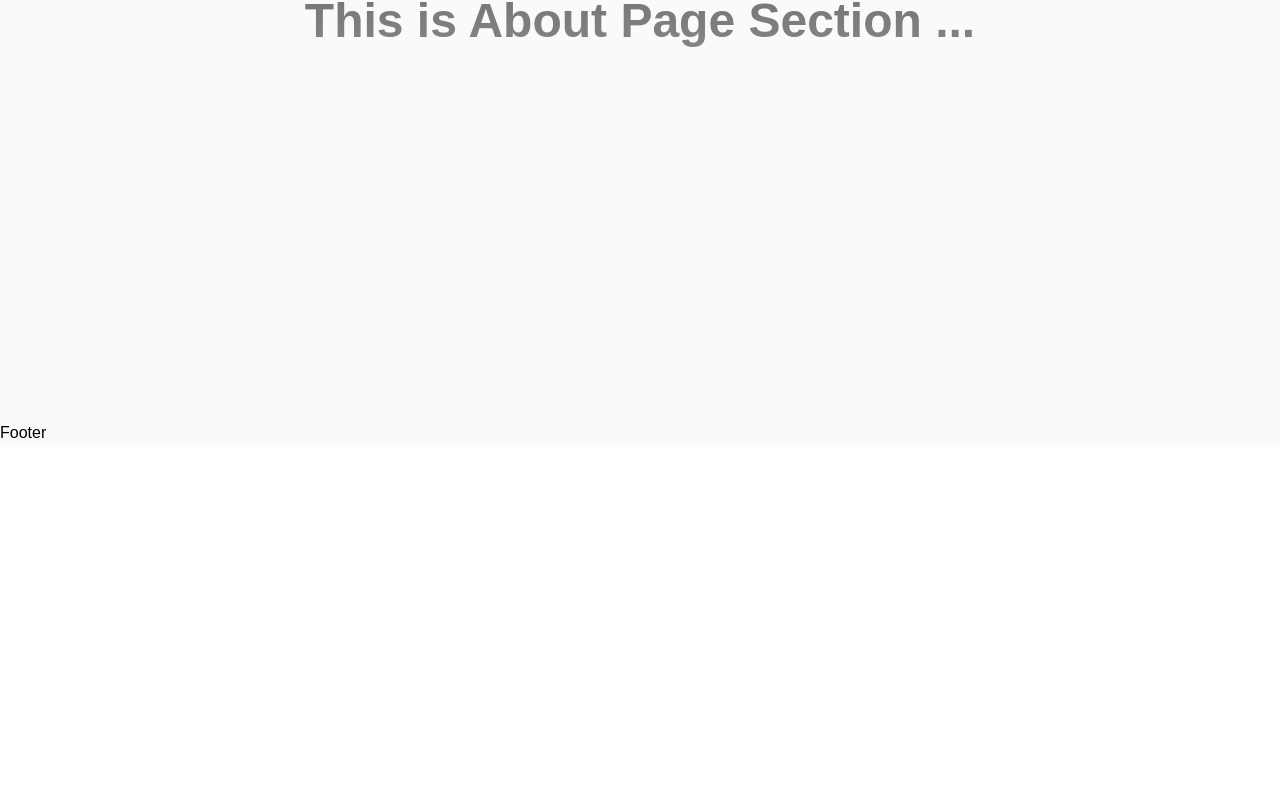
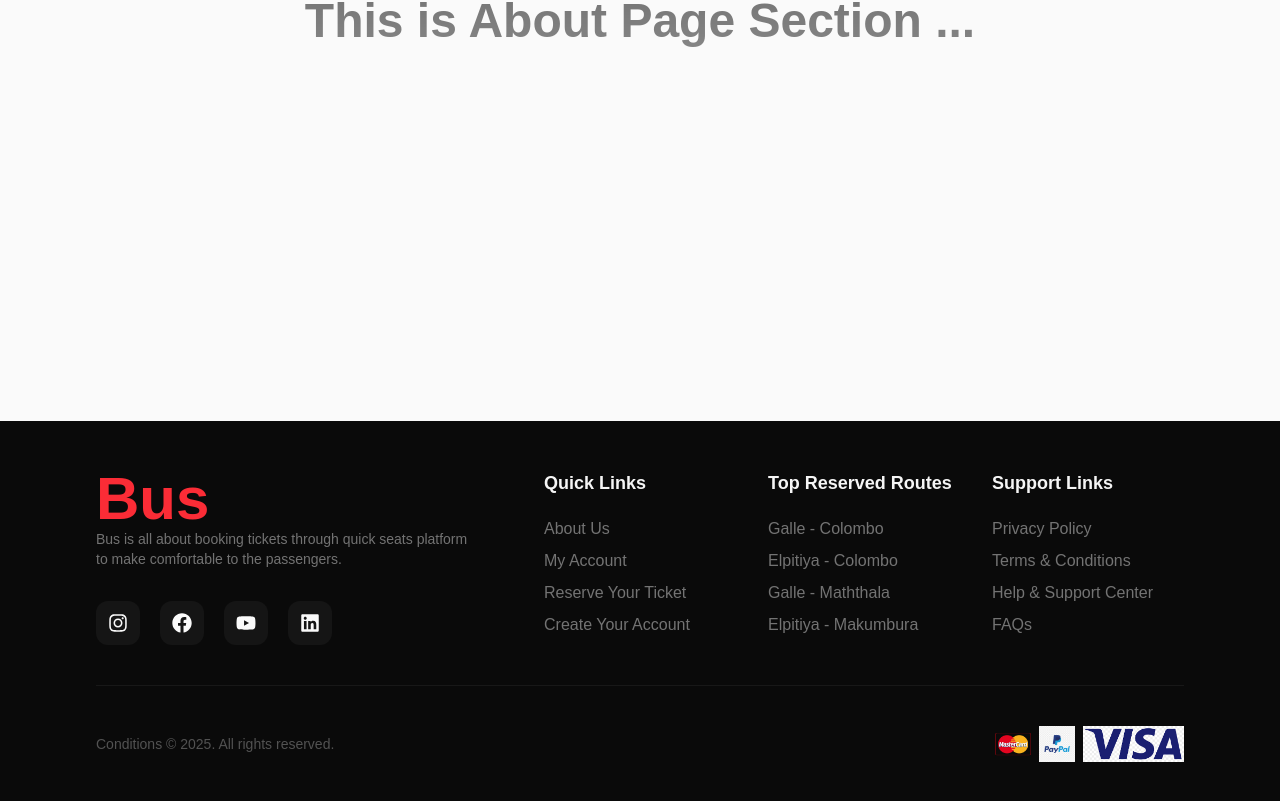
Before and after one commit to Anjana-Hesh/Bus-Booking-web, a React (Vite) app: page /about in a window 1280 px wide. Shown: the part 379-1180 px from the top of the page. Before the commit the page ends 824 px from the top, so only its background shows below. Built offline with nearby package versions, Linux system fonts and the light colour scheme.

Commit message:
Create Footer

```diff
--- a/src/App.jsx
+++ b/src/App.jsx
@@ -2,6 +2,7 @@
 import Navbar from "./components/navbar/Navbar"
 import Home from "./pages/home/Home"
 import About from "./pages/about/About"
+import Footer from "./components/footer/Footer"
 function App() {
 
   return (
@@ -19,7 +20,8 @@
           </Routes>
 
           {/* Footer */}
-          Footer
+          <Footer />
+
         </main>
       </Router>
     </>
--- /dev/null
+++ b/src/components/footer/Footer.jsx
@@ -0,0 +1,140 @@
+import React from 'react'
+import RootLayout from '../../layouts/rootLayout'
+import { Link } from 'react-router-dom'
+import { FaFacebook, FaInstagram, FaLinkedin, FaYoutube } from 'react-icons/fa'
+import MasterCardId from "../../assets/mastercard.png"
+import Paypal from "../../assets/paypal.png"
+import VisaCard from "../../assets/visa.png"
+
+const Footer = () => {
+  return (
+    <div className='w-full h-auto bg-neutral-950 py-12'>
+        <RootLayout className="space-y-10">
+
+            {/* Footer other content */}
+            <div className="w-full grid grid-cols-5 gap-8">
+                <div className="col-span-2 space-y-8 md:pr-10 pr-0">
+                    <div className="space-y-3">
+                        {/* logo */}
+                        <Link to="/" className='text-6xl text-red-500 font-bold'>
+                            Bus
+                        </Link>
+
+                        <p className="text-sm text-neutral-500 font-normal">
+                            Bus is all about booking tickets through quick seats platform to make comfortable to the passengers.
+                        </p>
+                    </div>
+
+                    {/* social links */}
+                    <div className="w-full flex items-center gap-x-5">
+                        <div className="w-11 h-11 rounded-xl bg-neutral-800/40 hover:bg-red-700 flex items-center justify-center cursor-pointer ease-in-out duration-500">
+                            <FaInstagram className='w-5 h-5 text-neutral-50' />
+                        </div>
+
+                        <div className="w-11 h-11 rounded-xl bg-neutral-800/40 hover:bg-red-700 flex items-center justify-center cursor-pointer ease-in-out duration-500">
+                            <FaFacebook className='w-5 h-5 text-neutral-50' />
+                        </div>
+
+                        <div className="w-11 h-11 rounded-xl bg-neutral-800/40 hover:bg-red-700 flex items-center justify-center cursor-pointer ease-in-out duration-500">
+                            <FaYoutube className='w-5 h-5 text-neutral-50' />
+                        </div>
+
+                        <div className="w-11 h-11 rounded-xl bg-neutral-800/40 hover:bg-red-700 flex items-center justify-center cursor-pointer ease-in-out duration-500">
+                            <FaLinkedin className='w-5 h-5 text-neutral-50' />
+                        </div>
+                    </div>
+                </div>
+
+                <div className="col-span-1 space-y-5">
+                    <h1 className="text-lg text-neutral-100 font-semibold">
+                        Quick Links
+                    </h1>
+
+                    <div className="space-y-2">
+                        <Link to="/" className='block text-base text-neutral-500 hover:text-neutral-300 font-normal ease-in-out duration-300'>
+                            About Us
+                        </Link>
+                        <Link to="/" className='block text-base text-neutral-500 hover:text-neutral-300 font-normal ease-in-out duration-300'>
+                            My Account
+                        </Link>
+                        <Link to="/" className='block text-base text-neutral-500 hover:text-neutral-300 font-normal ease-in-out duration-300'>
+                            Reserve Your Ticket
+                        </Link>
+                        <Link to="/" className='block text-base text-neutral-500 hover:text-neutral-300 font-normal ease-in-out duration-300'>
+                            Create Your Account
+                        </Link>
+                    </div>
+                </div>
+
+                <div className="col-span-1 space-y-5">
+                    <h1 className="text-lg text-neutral-100 font-semibold">
+                        Top Reserved Routes
+                    </h1>
+
+                    <div className="space-y-2">
+                        <Link to="/" className='block text-base text-neutral-500 hover:text-neutral-300 font-normal ease-in-out duration-300'>
+                            Galle - Colombo
+                        </Link>
+                        <Link to="/" className='block text-base text-neutral-500 hover:text-neutral-300 font-normal ease-in-out duration-300'>
+                            Elpitiya - Colombo
+                        </Link>
+                        <Link to="/" className='block text-base text-neutral-500 hover:text-neutral-300 font-normal ease-in-out duration-300'>
+                            Galle - Maththala
+                        </Link>
+                        <Link to="/" className='block text-base text-neutral-500 hover:text-neutral-300 font-normal ease-in-out duration-300'>
+                            Elpitiya - Makumbura
+                        </Link>
+                    </div>
+                </div>
+
+                <div className="col-span-1 space-y-5">
+                    <h1 className="text-lg text-neutral-100 font-semibold">
+                        Support Links
+                    </h1>
+
+                    <div className="space-y-2">
+                        <Link to="/" className='block text-base text-neutral-500 hover:text-neutral-300 font-normal ease-in-out duration-300'>
+                            Privacy Policy
+                        </Link>
+                        <Link to="/" className='block text-base text-neutral-500 hover:text-neutral-300 font-normal ease-in-out duration-300'>
+                            Terms & Conditions
+                        </Link>
+                        <Link to="/" className='block text-base text-neutral-500 hover:text-neutral-300 font-normal ease-in-out duration-300'>
+                            Help & Support Center
+                        </Link>
+                        <Link to="/" className='block text-base text-neutral-500 hover:text-neutral-300 font-normal ease-in-out duration-300'>
+                            FAQs
+                        </Link>
+                    </div>
+                </div>
+
+            </div>
+
+            {/* separator */}
+            <div className="w-full h-px bg-neutral-800/50" />
+
+            {/* Copyright */}
+            <div className="w-full flex items-center justify-between">
+                <p className="text-sm text-neutral-600 font-normal">
+                    Conditions &copy; 2025. All rights reserved.
+                </p>
+
+                <div className="flex items-center gap-x-2">
+                    <div className="">
+                        <img src={MasterCardId} alt="Master Card" className="w-fit h-9 object-contain object-center" />
+                    </div>
+                    <div className="">
+                        <img src={Paypal} alt="Paypal" className="w-fit h-9 object-contain object-center" />
+                    </div>
+                    <div className="">
+                        <img src={VisaCard} alt="Visa Card" className="w-fit h-9 object-contain object-center" />
+                    </div>
+                </div>
+            </div>
+
+        </RootLayout>
+    </div>
+  )
+}
+
+export default Footer
```
